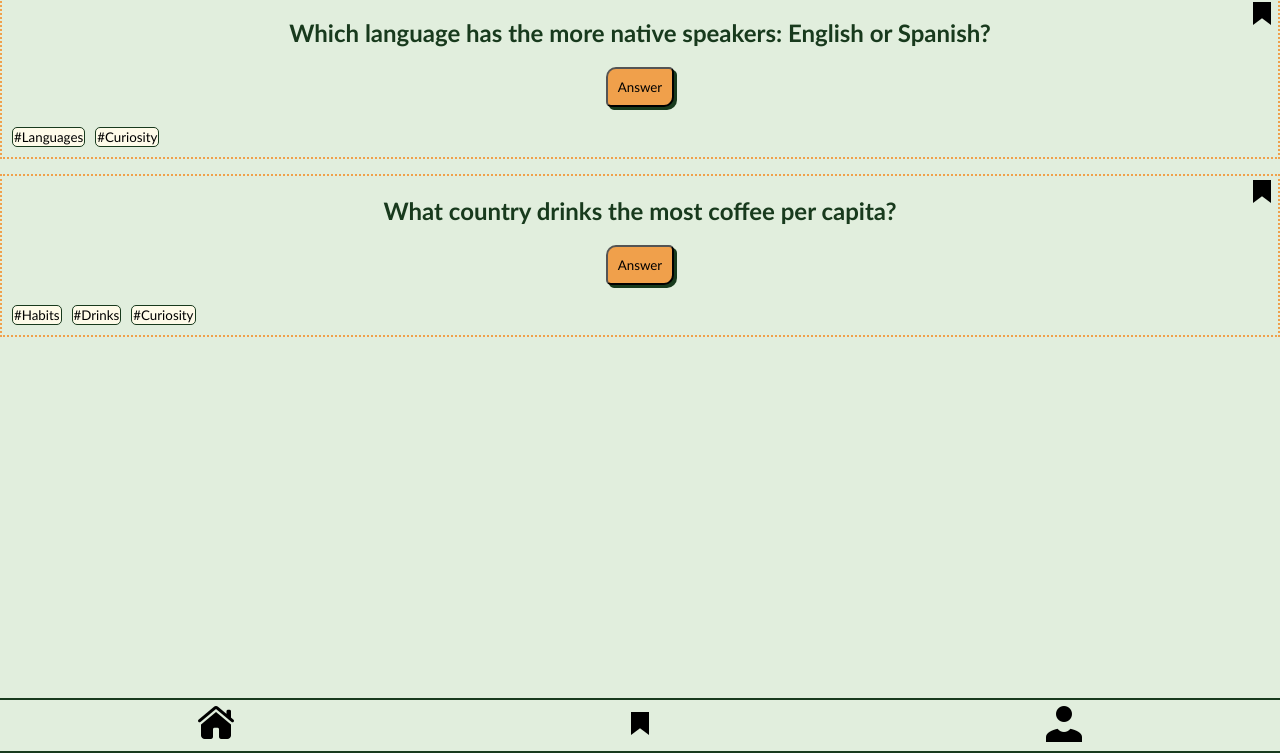
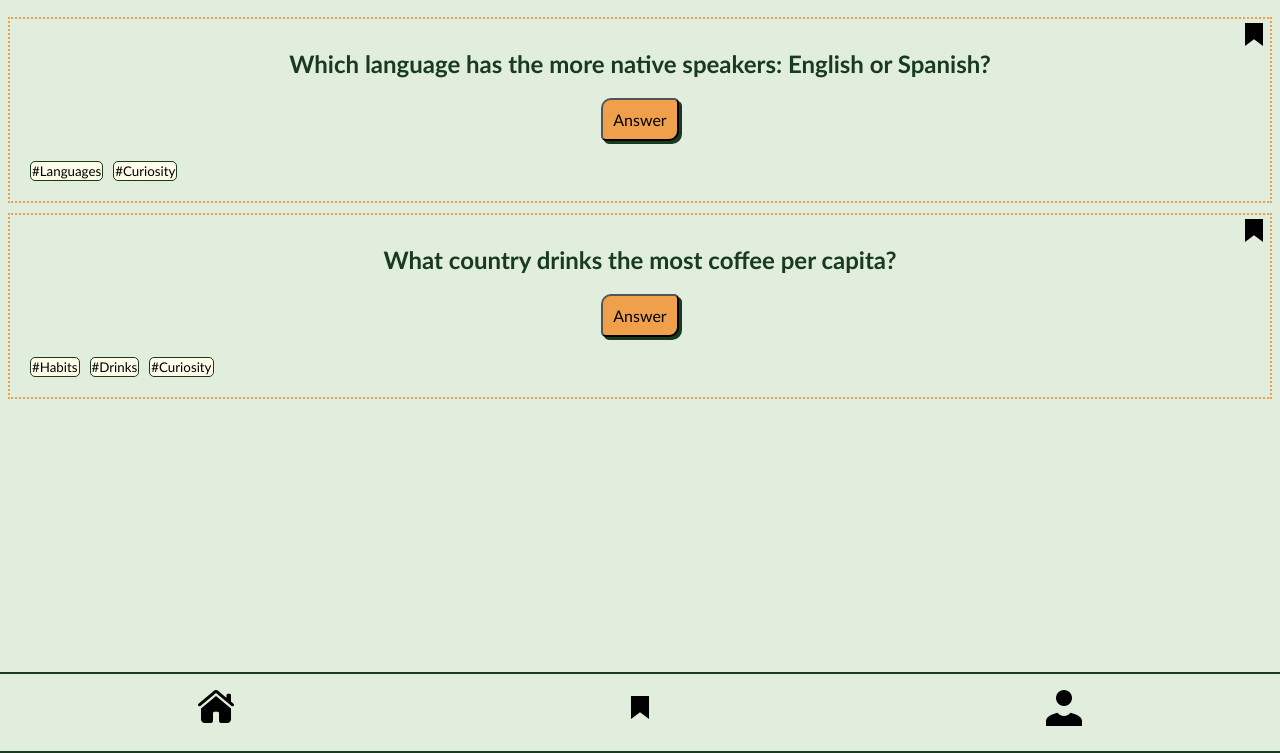
Before and after one commit to andrestack/spiced-projects, a plain HTML site: page bookmarks.html in a window 1280 px wide. Shown: the part 47-800 px from the top of the page. Drawn offline with Linux system fonts and the light colour scheme; files that its build step writes are made by us from their sources.

Commit message:
Add new structure

```diff
--- a/bookmarks.html
+++ b/bookmarks.html
@@ -5,7 +5,7 @@
     <meta http-equiv="X-UA-Compatible" content="IE=edge" />
     <meta name="viewport" content="width=device-width, initial-scale=1.0" />
     <title>Quiz App</title>
-    <link rel="stylesheet" href="./bookmarks.css" />
+    <link rel="stylesheet" href="./css/styles.css" />
   </head>
 
   <main>
```
